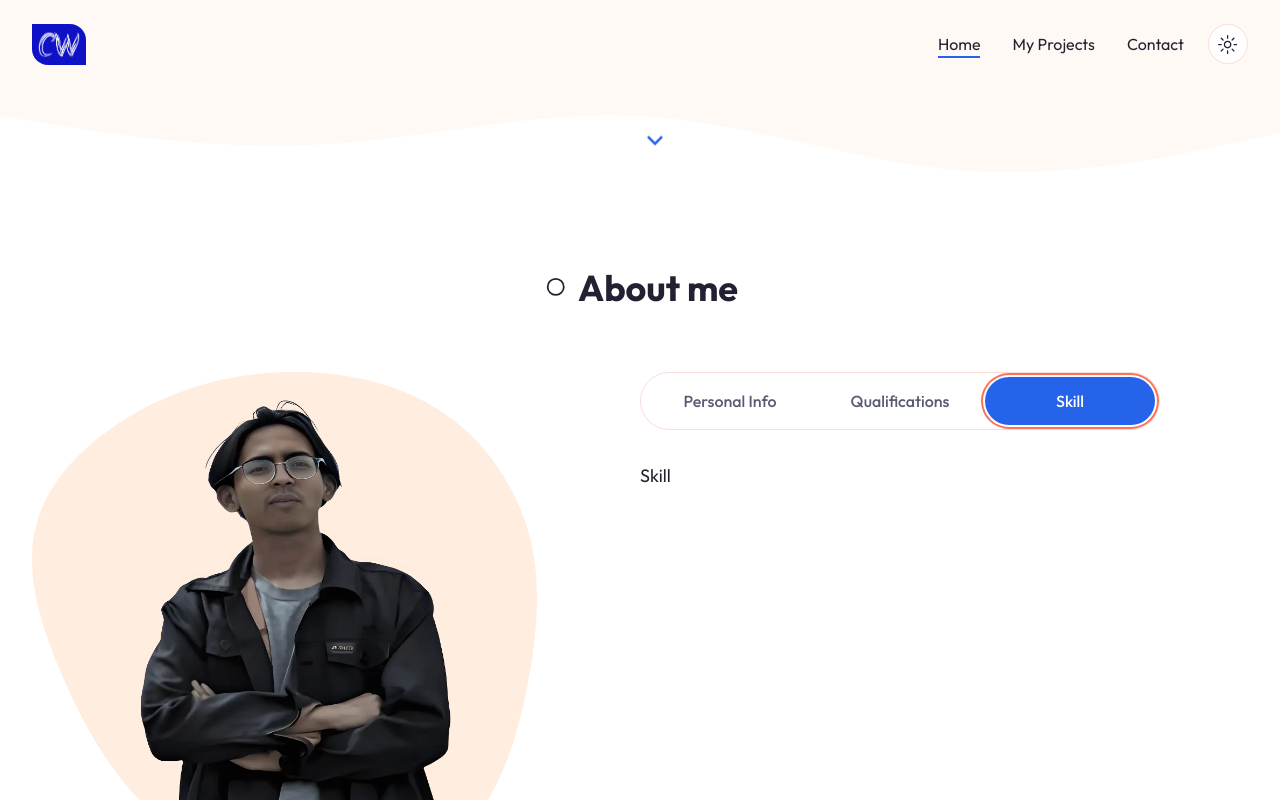
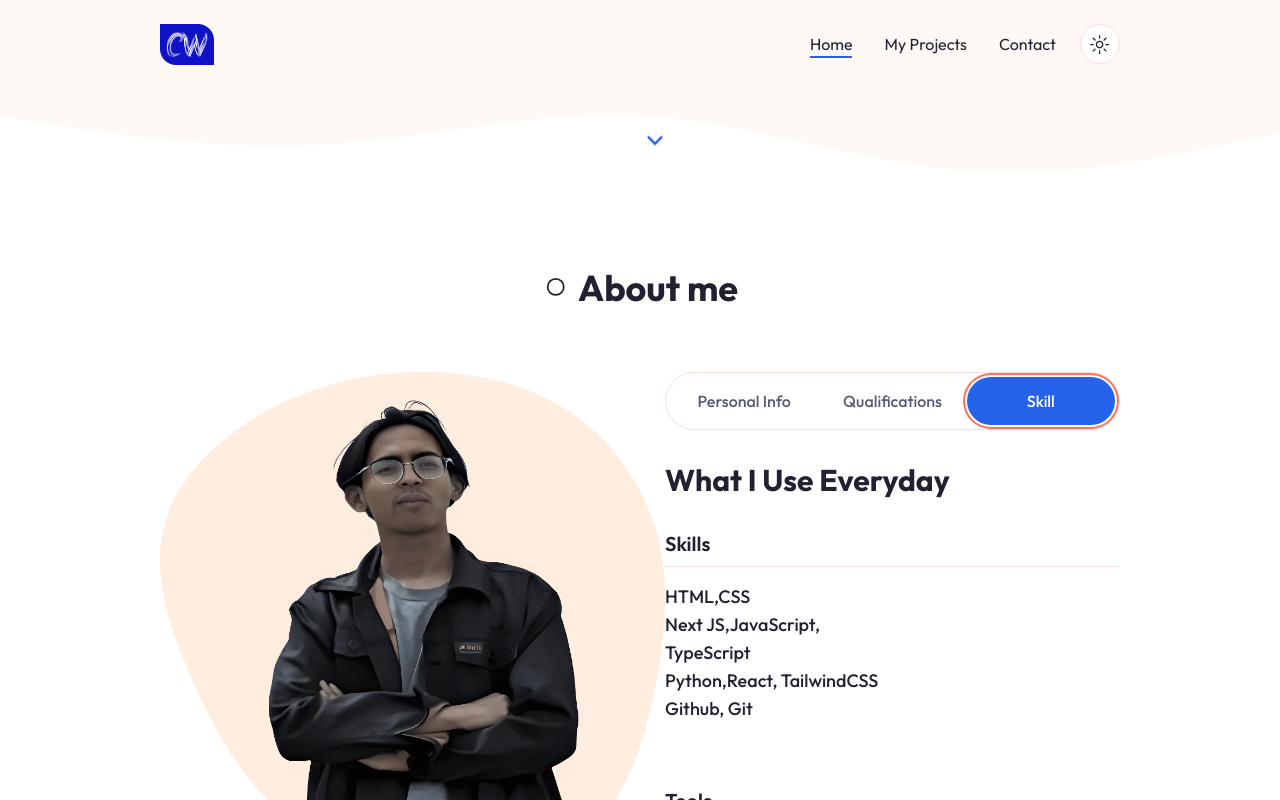
Before and after one commit to chndrwali/portfolio-v2, a Next.js app: page / in a window 1280 px wide. Both pictures are taken after a click on the tab "Skill". Shown: the part 589-1389 px from the top of the page. Built offline with nearby package versions, Linux system fonts and the light colour scheme.

Commit message:
add: skil data

```diff
--- a/components/About/About.jsx
+++ b/components/About/About.jsx
@@ -1,6 +1,7 @@
 import DevImg from '../Hero/DevImg';
 import { Tabs, TabsContent, TabsList, TabsTrigger } from '@/components/ui/tabs';
 import { User2, MailIcon, HomeIcon, PhoneCall, GraduationCap, Calendar, Briefcase } from 'lucide-react';
+import Image from 'next/image';
 
 const infoData = [
   {
@@ -223,7 +224,40 @@
                     </div>
                   </div>
                 </TabsContent>
-                <TabsContent value="skills">Skill</TabsContent>
+                <TabsContent value="skills">
+                    <div className='text-center xl:text-left'>
+                        <h3 className='h3 mb-8'>What I Use Everyday</h3>
+                        <div className='mb-16'>
+                            <h4 className='text-xl font-semibold mb-2'>Skills</h4>
+                            <div className='border-b border-border mb-4'></div>
+                            <div>
+                                {getData(skillData, 'skills').data.map((item, index) => {
+                                    const {name} = item;
+                                    return (
+                                    <div key={index} className='w-2/4 text-center xl:text-left mx-auto xl:mx-0'>
+                                     <div className='font-medium'>{name}</div>
+                                         </div>)
+                                })}
+                            </div>
+                        </div>
+                        <div>
+                            <h4 className='text-xl font-semibold mb-2 xl:text-left'>Tools</h4>
+                            <div className='border-b border-border mb-4'></div>
+                            <div className='flex gap-x-8 justify-center xl:justify-start'>
+                                {getData(skillData, 'tools').data.map((item, index) => {
+                                    const {imgPath} = item;
+
+                                    return (
+                                        <div key={index}>
+                                            <Image src={imgPath} width={48} height={48} alt='' priority />
+                                        </div>
+
+                                    )
+                                })}
+                            </div>
+                        </div>
+                    </div>
+                </TabsContent>
               </div>
             </Tabs>
           </div>
--- a/tailwind.config.js
+++ b/tailwind.config.js
@@ -13,7 +13,10 @@
       center: true,
       padding: "2rem",
       screens: {
-        "2xl": "1400px",
+        sm: '640px',
+        md: '768px',
+        lg: '1024px',
+        xl: '1400px',
       },
     },
     extend: {
```
